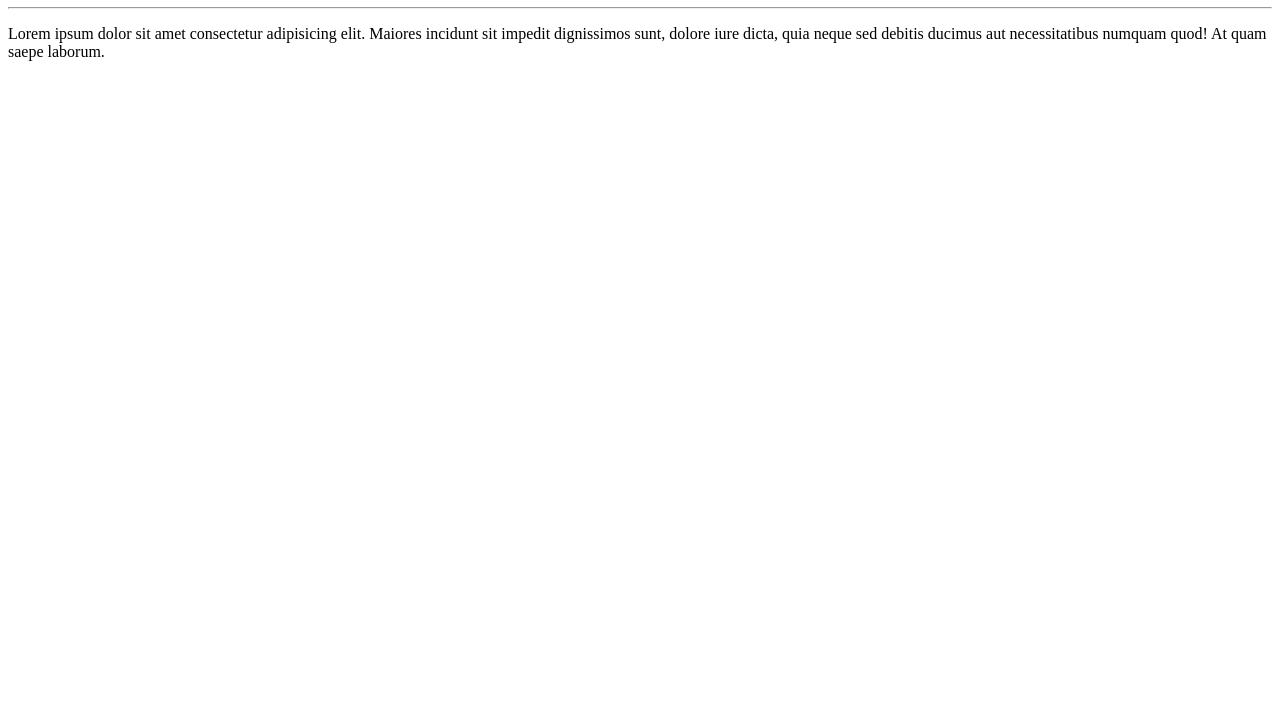
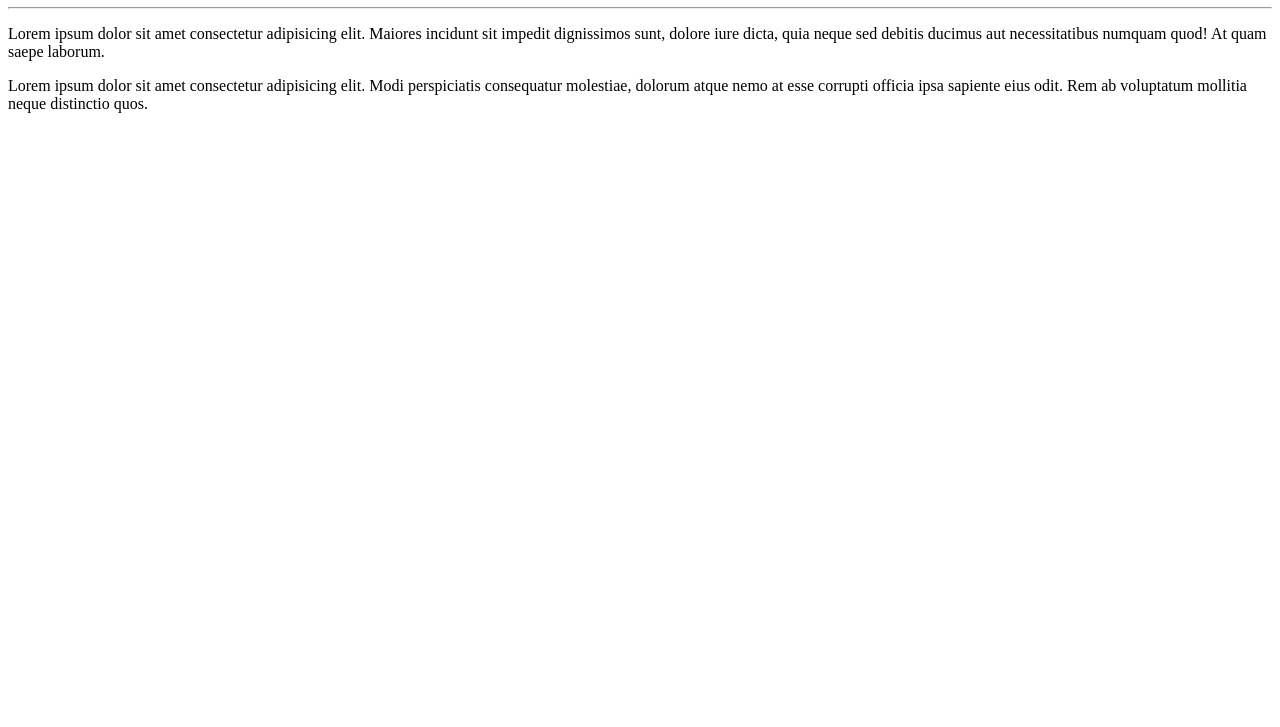
Before and after one commit to LuanCRVG/Ola-Mundo, a plain HTML site: page site exemplo/index.html in a window 1280 px wide. Shown: the part 73-800 px from the top of the page. Drawn offline with Linux system fonts and the light colour scheme.

Commit message:
adicionei um parágrafo

```diff
--- a/site exemplo/index.html
+++ b/site exemplo/index.html
@@ -9,5 +9,6 @@
      <h1> Olá, mundo! </h1>
      <hr>
      <p> Lorem ipsum dolor sit amet consectetur adipisicing elit. Maiores incidunt sit impedit dignissimos sunt, dolore iure dicta, quia neque sed debitis ducimus aut necessitatibus numquam quod! At quam saepe laborum.</p>
+     <p> Lorem ipsum dolor sit amet consectetur adipisicing elit. Modi perspiciatis consequatur molestiae, dolorum atque nemo at esse corrupti officia ipsa sapiente eius odit. Rem ab voluptatum mollitia neque distinctio quos.</p>
 </body>
 </html>
```
